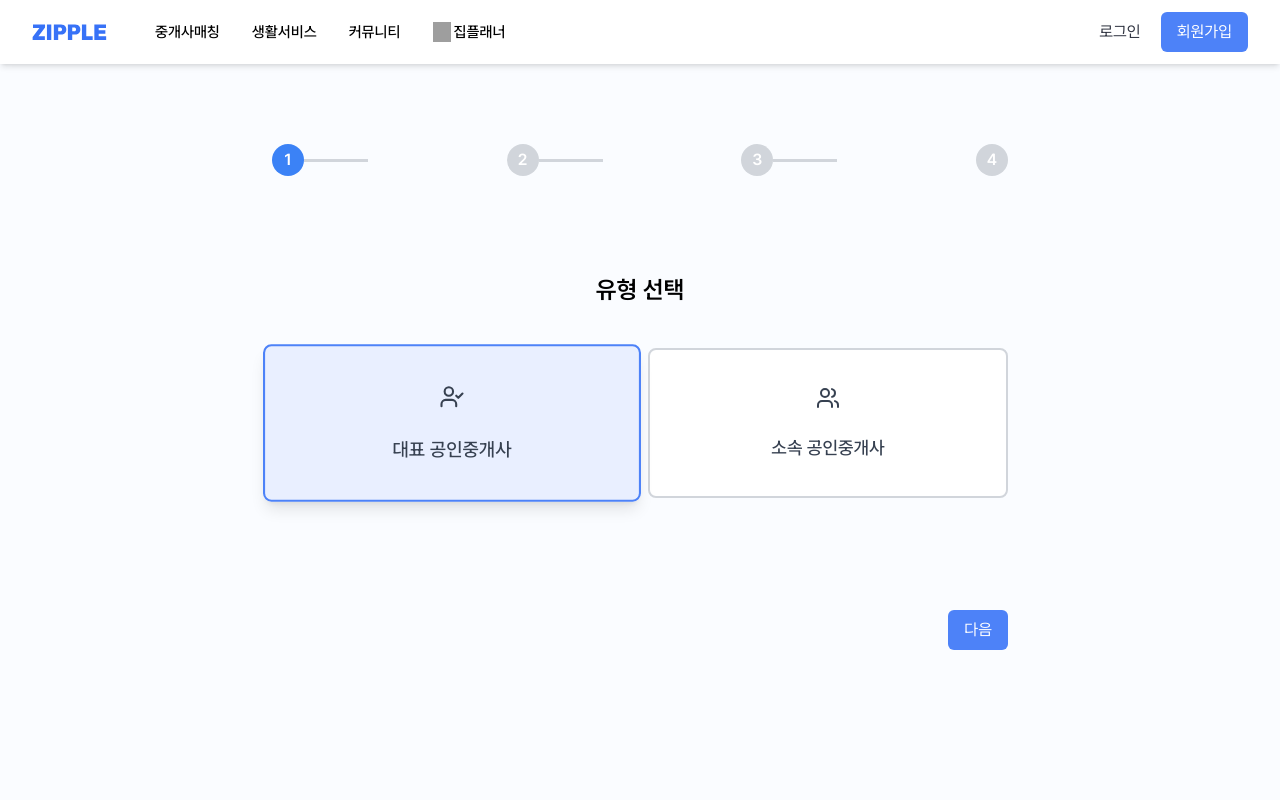
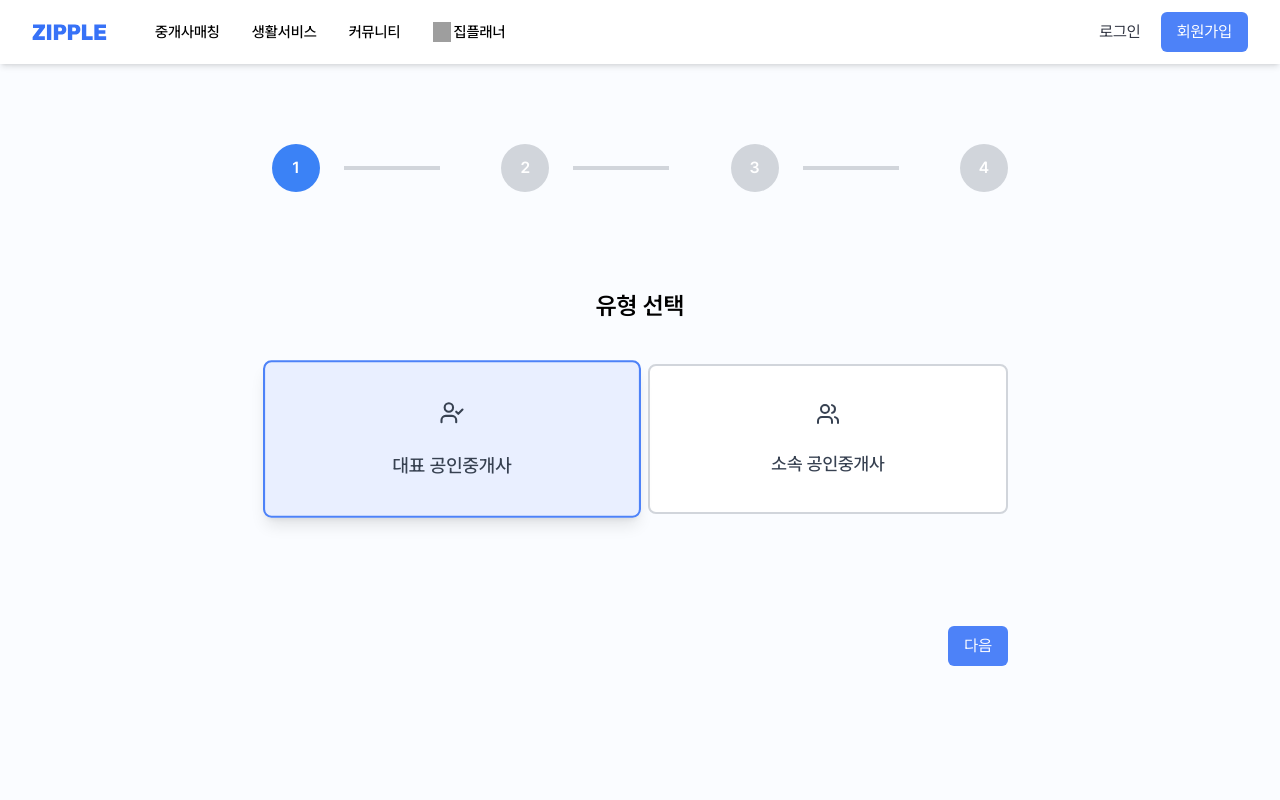
Before and after one commit to ziplanner/zipple-front, a Next.js app: page /signup/agent in a window 1280 px wide. Shown: the top 800 px of the page. Built offline with nearby package versions, Linux system fonts and the light colour scheme; grey boxes are pictures that could not be loaded.

Commit message:
design: Update stepProgress style

```diff
--- a/app/(signUp)/signup/components/stepProgress.tsx
+++ b/app/(signUp)/signup/components/stepProgress.tsx
@@ -5,9 +5,11 @@ const StepProgress = () => {
   const { step } = useStepContext();
 
   return (
-    <div className="flex justify-between items-center md:mb-24 mb-20">
+    <div className="flex flex-wrap justify-between items-center mb-20 md:mb-24">
+      {/* Mobile (md 이하) Design */}
+      <div className="flex md:hidden justify-between w-full">
         {["Step 1", "Step 2", "Step 3", "Step 4"].map((label, index) => (
-        <div key={index} className="flex items-center">
+          <div key={index} className="flex items-center space-x-2">
             <div
               className={`w-8 h-8 flex items-center justify-center rounded-full text-white font-semibold transition-all
                 ${
@@ -23,7 +25,7 @@ const StepProgress = () => {
             </div>
             {index < 3 && (
               <div
-              className={`w-16 h-[3px] transition-all
+                className={`w-12 h-[2px] transition-all
                 ${step > index + 1 ? "bg-primary" : "bg-gray-300"}
               `}
               ></div>
@@ -31,6 +33,35 @@ const StepProgress = () => {
           </div>
         ))}
       </div>
+
+      {/* Desktop (md 이상) Design */}
+      <div className="hidden md:flex flex-wrap justify-between items-center w-full">
+        {["Step 1", "Step 2", "Step 3", "Step 4"].map((label, index) => (
+          <div key={index} className="flex items-center space-x-6">
+            <div
+              className={`w-12 h-12 flex items-center justify-center rounded-full font-semibold text-white transition-all
+                ${
+                  step > index + 1
+                    ? "bg-primary"
+                    : step === index + 1
+                    ? "bg-blue-500"
+                    : "bg-gray-300"
+                }
+              `}
+            >
+              {step > index + 1 ? "✔️" : index + 1}
+            </div>
+            {index < 3 && (
+              <div
+                className={`w-24 h-[4px] transition-all
+                ${step > index + 1 ? "bg-primary" : "bg-gray-300"}
+              `}
+              ></div>
+            )}
+          </div>
+        ))}
+      </div>
+    </div>
   );
 };
 
```
Lines whose indentation alone changed are shown as unchanged.
